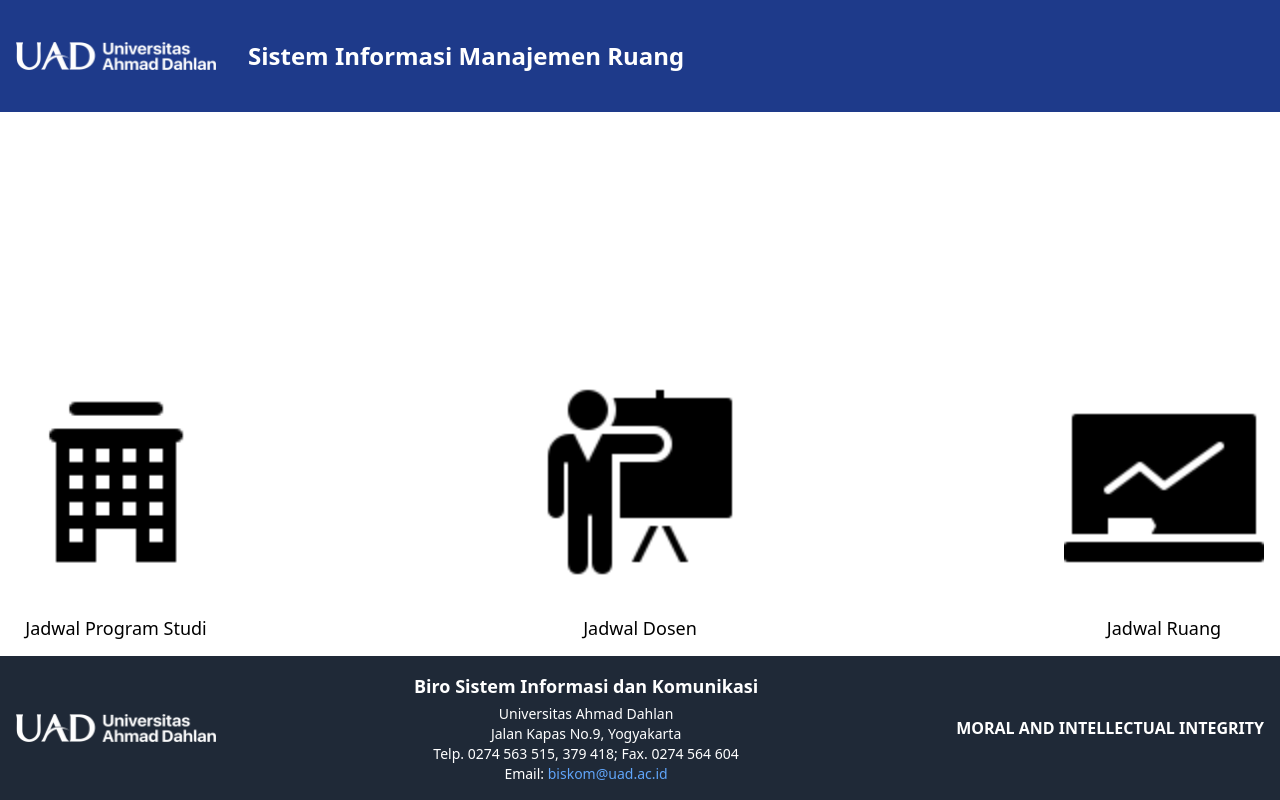
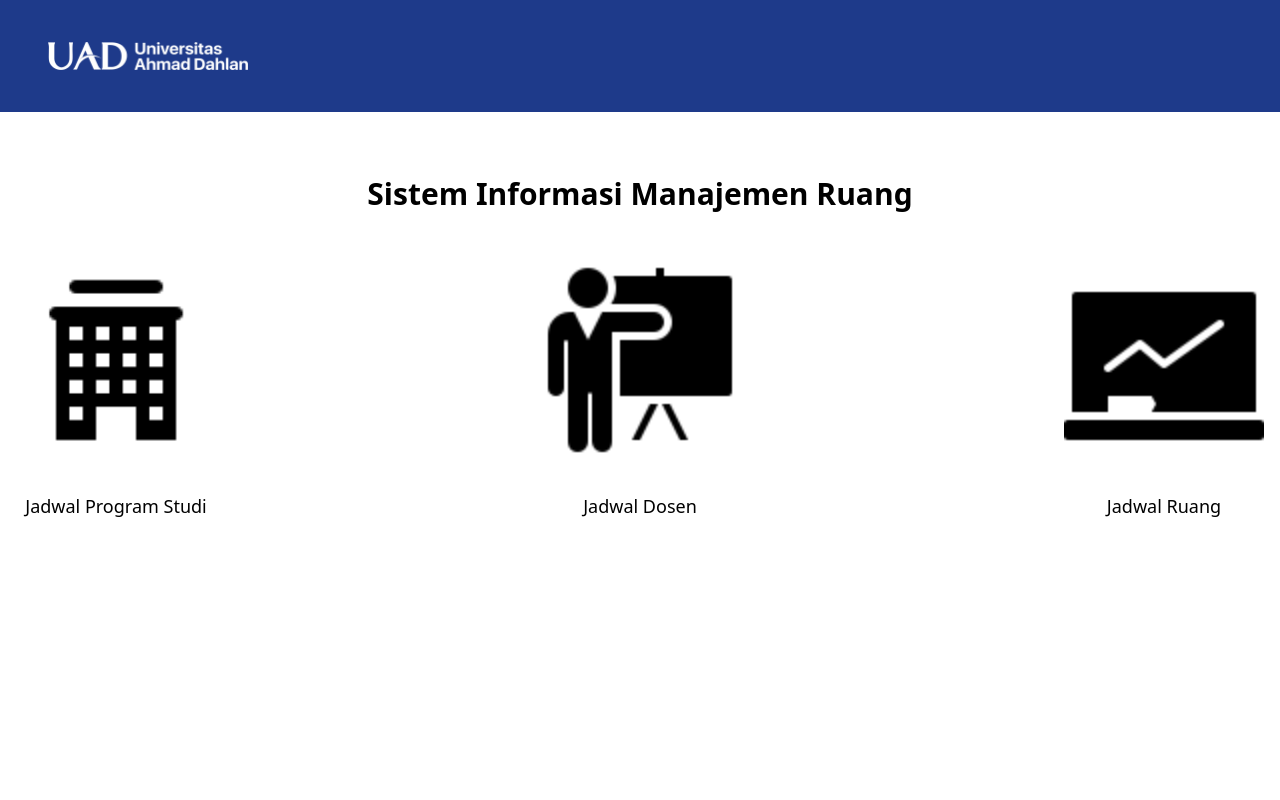
Before and after one commit to saliharya/simeru-clone, a Next.js app: page /schedule in a window 1280 px wide. Shown: the top 800 px of the page. Built offline with nearby package versions, Linux system fonts and the light colour scheme.

Commit message:
fix footer layout

```diff
--- a/src/components/footer/index.tsx
+++ b/src/components/footer/index.tsx
@@ -4,7 +4,7 @@ import universityLogo from '../../../public/universityLogo.png';
 
 export default function Footer() {
   return (
-    <footer className="bg-gray-800 text-white p-4 fixed bottom-0 w-full">
+    <footer className="bg-gray-800 text-white p-4 w-full">
       <div className="container mx-auto flex items-center justify-between">
         <div className="items-center hidden xl:block lg:block">
           <Image
@@ -24,7 +24,6 @@ export default function Footer() {
           <p className="text-sm">Email: <a href="mailto:biskom@uad.ac.id" className="text-blue-400 hover:underline">biskom@uad.ac.id</a></p>
         </div>
 
-
         <div className="hidden xl:block lg:block text-right flex-shrink-0">
           <p className="font-bold">MORAL AND INTELLECTUAL INTEGRITY</p>
         </div>
--- a/src/components/header/index.tsx
+++ b/src/components/header/index.tsx
@@ -7,7 +7,7 @@ export default function Header() {
   return (
     <header className="bg-blue-900 text-white p-4 h-28 flex items-center fixed top-0 w-full z-50">
       <div className="container mx-auto flex justify-between items-center">
-        <div className="left-0 flex">
+        <Link href="/" className="flex items-center px-8">
           <Image
             src={universityLogo}
             alt="University Logo"
@@ -15,10 +15,6 @@ export default function Header() {
             height={200}
             className="object-contain hidden lg:block"
           />
-          <Link href="/" className="flex items-center px-8">
-            <span className="text-2xl font-bold">
-              Sistem Informasi Manajemen Ruang
-            </span>
         </Link>
       </div>
       <nav>
@@ -28,7 +24,6 @@ export default function Header() {
           </li>
         </ul>
       </nav>
-      </div>
     </header>
   );
 }
--- a/src/pages/_app.tsx
+++ b/src/pages/_app.tsx
@@ -5,11 +5,13 @@ import '../app/globals.css';
 
 function MyApp({ Component, pageProps }: AppProps) {
     return (
-        <main className="min-h-screen mt-28 mb-28" style={{ zIndex: 10 }}>
+        <div className="flex flex-col min-h-screen">
             <Header />
-            <Component {...pageProps} />
+            <main className="flex-1 mt-28 mb-16"> {/* Flex-grow to take remaining space */}
+                <Component {...pageProps} />
+            </main>
             <Footer />
-        </main>
+        </div>
     );
 }
 
--- a/src/pages/schedule/index.tsx
+++ b/src/pages/schedule/index.tsx
@@ -3,8 +3,9 @@ import React from 'react'
 
 export default function SchedulePage() {
     return (
-        <div className="flex justify-center items-center min-h-screen">
-            <div className="flex justify-between flex-wrap container items-center mt-16 mb-16">
+        <div className="flex flex-col items-center min-h-screen">
+            <h1 className="text-3xl font-bold mb-8 mt-16">Sistem Informasi Manajemen Ruang</h1>
+            <div className="flex justify-between flex-wrap container items-center mb-16">
                 <ScheduleMenuList />
             </div>
         </div>
```
Lines whose indentation alone changed are shown as unchanged.
